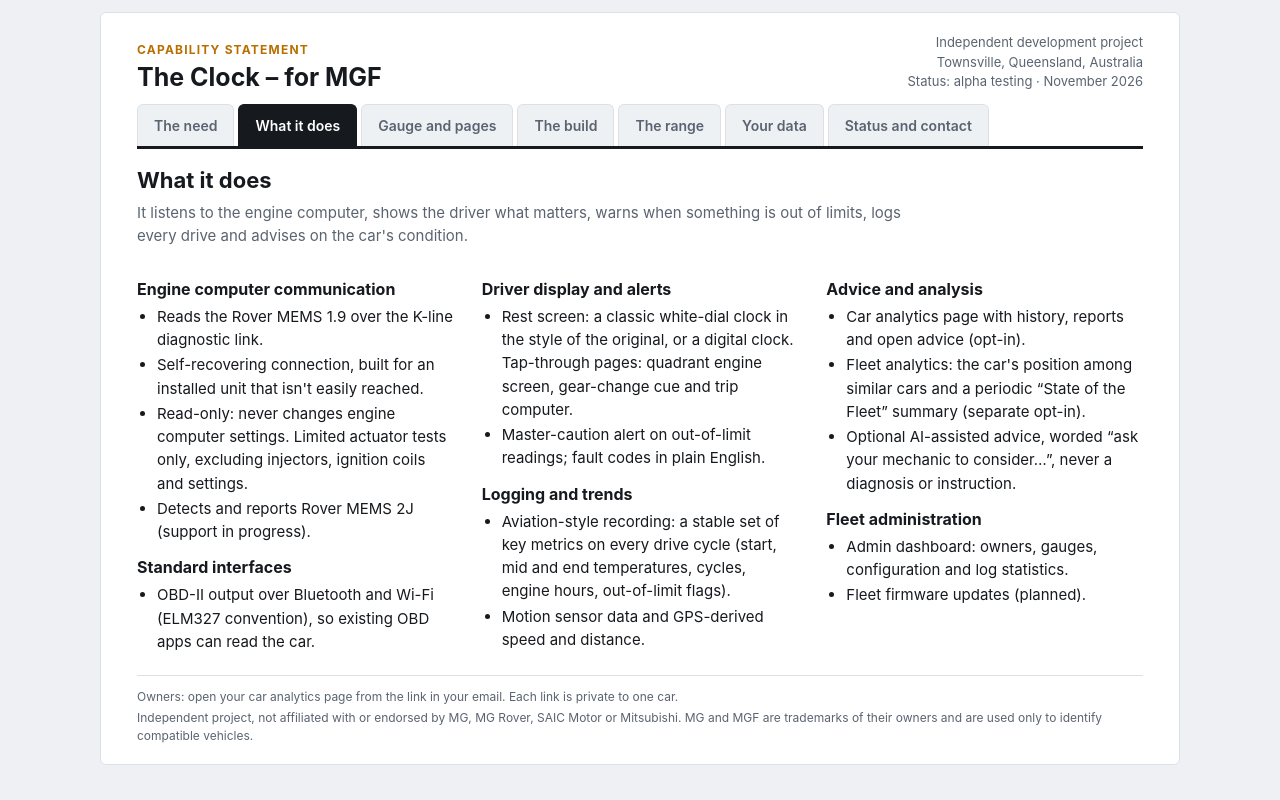
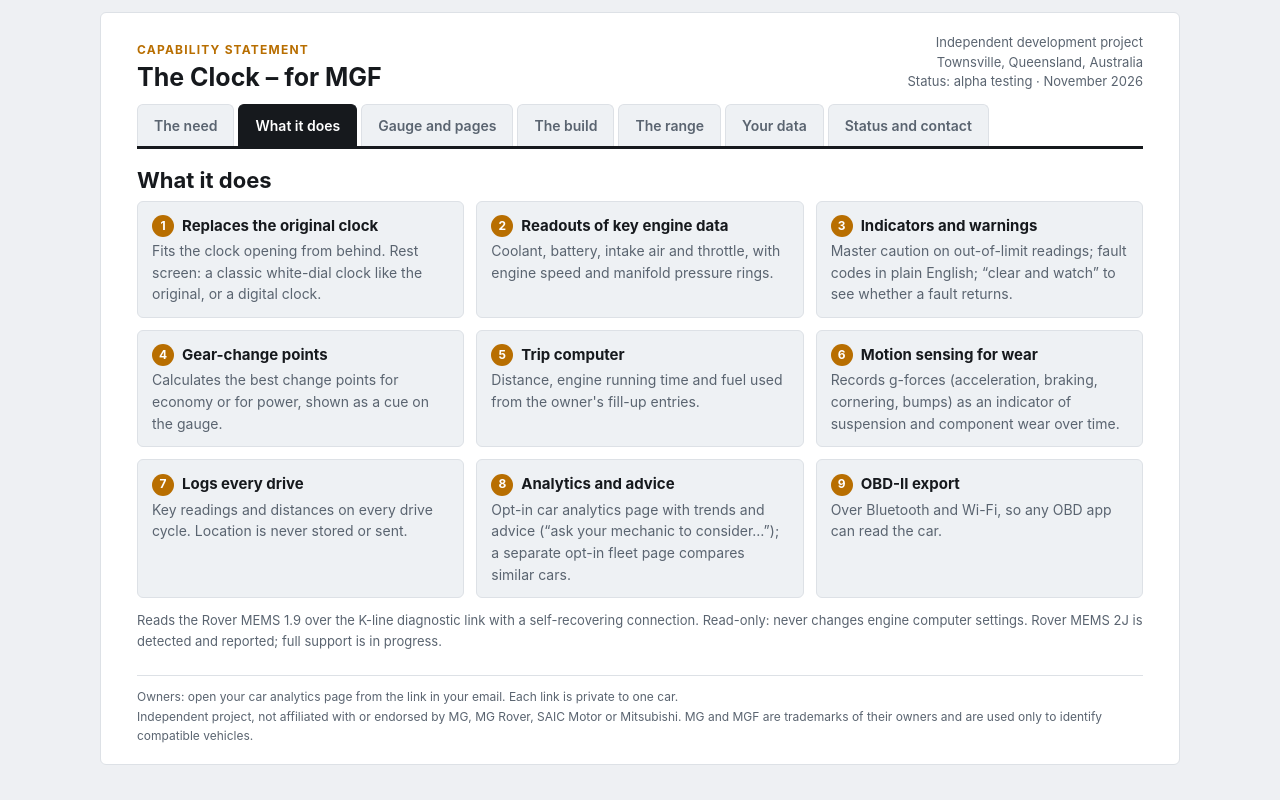
Before and after one commit to markmak1967-web/Clock, a plain HTML site: page index.html in a window 1280 px wide. Both pictures are taken after a click on the tab "What it does". Drawn offline with Linux system fonts and the light colour scheme.

Commit message:
What it does: nine core capabilities, incl. motion sensing for wear and private distance logging
Co-Authored-By: Claude Opus 5.5 <noreply@anthropic.com>
Claude-Session: https://claude.ai/code/session_01JxdzroXRy3z8zJcZLDEWup

```diff
--- a/index.html
+++ b/index.html
@@ -67,6 +67,14 @@ td:first-child{font-weight:600;white-space:nowrap}
 .tier h3{margin:0 0 4px}
 .tier p{font-size:14px;color:var(--dim);margin:0}
 
+/* capabilities */
+.caps{list-style:none;padding:0;margin:0;display:grid;grid-template-columns:repeat(3,1fr);gap:12px;counter-reset:c}
+@media (max-width:860px){.caps{grid-template-columns:1fr 1fr}}
+@media (max-width:520px){.caps{grid-template-columns:1fr}}
+.caps li{background:var(--head);border:1px solid var(--line);border-radius:6px;padding:12px 14px;font-size:14px;color:var(--dim);margin:0}
+.caps b{display:block;color:var(--ink);font-size:15px;margin-bottom:3px}
+.caps b:before{counter-increment:c;content:counter(c);display:inline-grid;place-items:center;width:22px;height:22px;border-radius:50%;background:var(--acc);color:var(--paper);font-size:12px;margin-right:8px;vertical-align:1px}
+
 /* steps */
 .steps{display:grid;grid-template-columns:repeat(4,1fr);gap:14px;counter-reset:s}
 @media (max-width:760px){.steps{grid-template-columns:1fr 1fr}}
@@ -116,47 +124,18 @@ footer p{margin:2px 0}
 <!-- 2. WHAT IT DOES -->
 <section class="pane" id="does" role="tabpanel">
   <h2>What it does</h2>
-  <p class="lede">It listens to the engine computer, shows the driver what matters, warns when something is out of limits, logs every drive and advises on the car's condition.</p>
-  <div class="cols3">
-    <div>
-      <h3>Engine computer communication</h3>
-      <ul>
-        <li>Reads the Rover MEMS 1.9 over the K-line diagnostic link.</li>
-        <li>Self-recovering connection, built for an installed unit that isn't easily reached.</li>
-        <li>Read-only: never changes engine computer settings. Limited actuator tests only, excluding injectors, ignition coils and settings.</li>
-        <li>Detects and reports Rover MEMS 2J (support in progress).</li>
-      </ul>
-      <h3>Standard interfaces</h3>
-      <ul>
-        <li>OBD-II output over Bluetooth and Wi-Fi (ELM327 convention), so existing OBD apps can read the car.</li>
-      </ul>
-    </div>
-    <div>
-      <h3>Driver display and alerts</h3>
-      <ul>
-        <li>Rest screen: a classic white-dial clock in the style of the original, or a digital clock. Tap-through pages: quadrant engine screen, gear-change cue and trip computer.</li>
-        <li>Master-caution alert on out-of-limit readings; fault codes in plain English.</li>
-      </ul>
-      <h3>Logging and trends</h3>
-      <ul>
-        <li>Aviation-style recording: a stable set of key metrics on every drive cycle (start, mid and end temperatures, cycles, engine hours, out-of-limit flags).</li>
-        <li>Motion sensor data and GPS-derived speed and distance.</li>
-      </ul>
-    </div>
-    <div>
-      <h3>Advice and analysis</h3>
-      <ul>
-        <li>Car analytics page with history, reports and open advice (opt-in).</li>
-        <li>Fleet analytics: the car's position among similar cars and a periodic “State of the Fleet” summary (separate opt-in).</li>
-        <li>Optional AI-assisted advice, worded “ask your mechanic to consider…”, never a diagnosis or instruction.</li>
-      </ul>
-      <h3>Fleet administration</h3>
-      <ul>
-        <li>Admin dashboard: owners, gauges, configuration and log statistics.</li>
-        <li>Fleet firmware updates (planned).</li>
-      </ul>
-    </div>
-  </div>
+  <ol class="caps">
+    <li><b>Replaces the original clock</b>Fits the clock opening from behind. Rest screen: a classic white-dial clock like the original, or a digital clock.</li>
+    <li><b>Readouts of key engine data</b>Coolant, battery, intake air and throttle, with engine speed and manifold pressure rings.</li>
+    <li><b>Indicators and warnings</b>Master caution on out-of-limit readings; fault codes in plain English; “clear and watch” to see whether a fault returns.</li>
+    <li><b>Gear-change points</b>Calculates the best change points for economy or for power, shown as a cue on the gauge.</li>
+    <li><b>Trip computer</b>Distance, engine running time and fuel used from the owner's fill-up entries.</li>
+    <li><b>Motion sensing for wear</b>Records g-forces (acceleration, braking, cornering, bumps) as an indicator of suspension and component wear over time.</li>
+    <li><b>Logs every drive</b>Key readings and distances on every drive cycle. Location is never stored or sent.</li>
+    <li><b>Analytics and advice</b>Opt-in car analytics page with trends and advice (“ask your mechanic to consider…”); a separate opt-in fleet page compares similar cars.</li>
+    <li><b>OBD-II export</b>Over Bluetooth and Wi-Fi, so any OBD app can read the car.</li>
+  </ol>
+  <p class="note" style="margin-top:12px">Reads the Rover MEMS 1.9 over the K-line diagnostic link with a self-recovering connection. Read-only: never changes engine computer settings. Rover MEMS 2J is detected and reported; full support is in progress.</p>
 </section>
 
 <!-- 3. GAUGE AND PAGES -->
```
